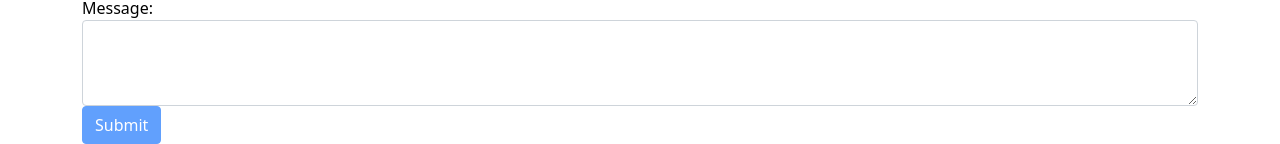
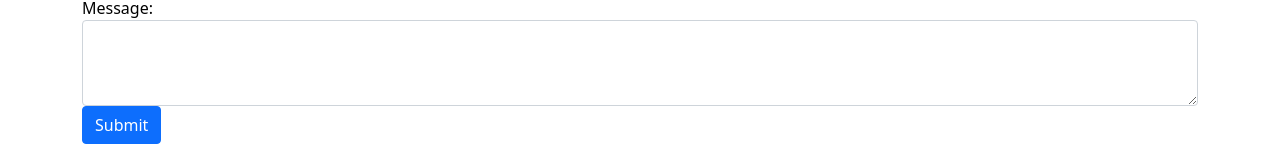
Before and after one commit to iamrishavraj1/iamrishavraj1.github.io, a React (Create React App) app: page / in a window 1280 px wide. Shown: the part 900-1044 px from the top of the page. Built offline with nearby package versions, Linux system fonts and the light colour scheme.

Commit message:
Update Form.js

```diff
--- a/src/components/Form.js
+++ b/src/components/Form.js
@@ -80,7 +80,7 @@ const Form = () => {
         type="button"
         className="btn btn-primary"
         onClick={checkG4}
-        disabled={!isValid}
+
       >
         Submit
       </button>
```
